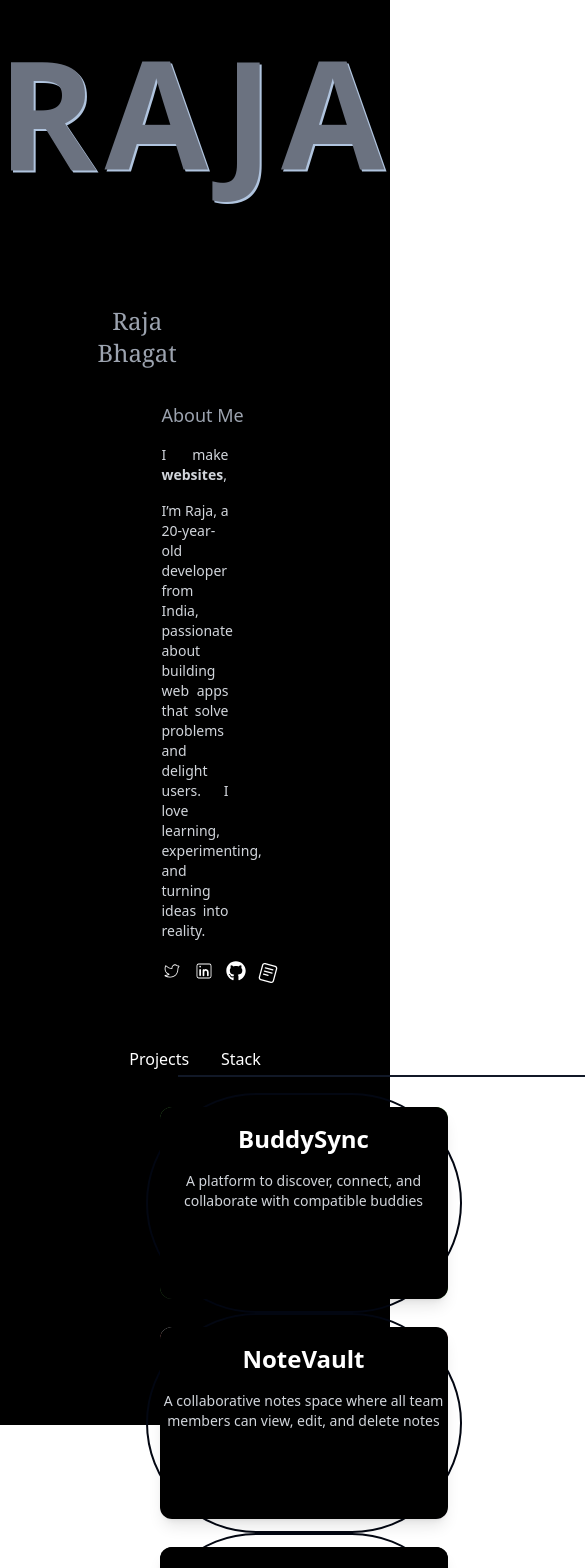
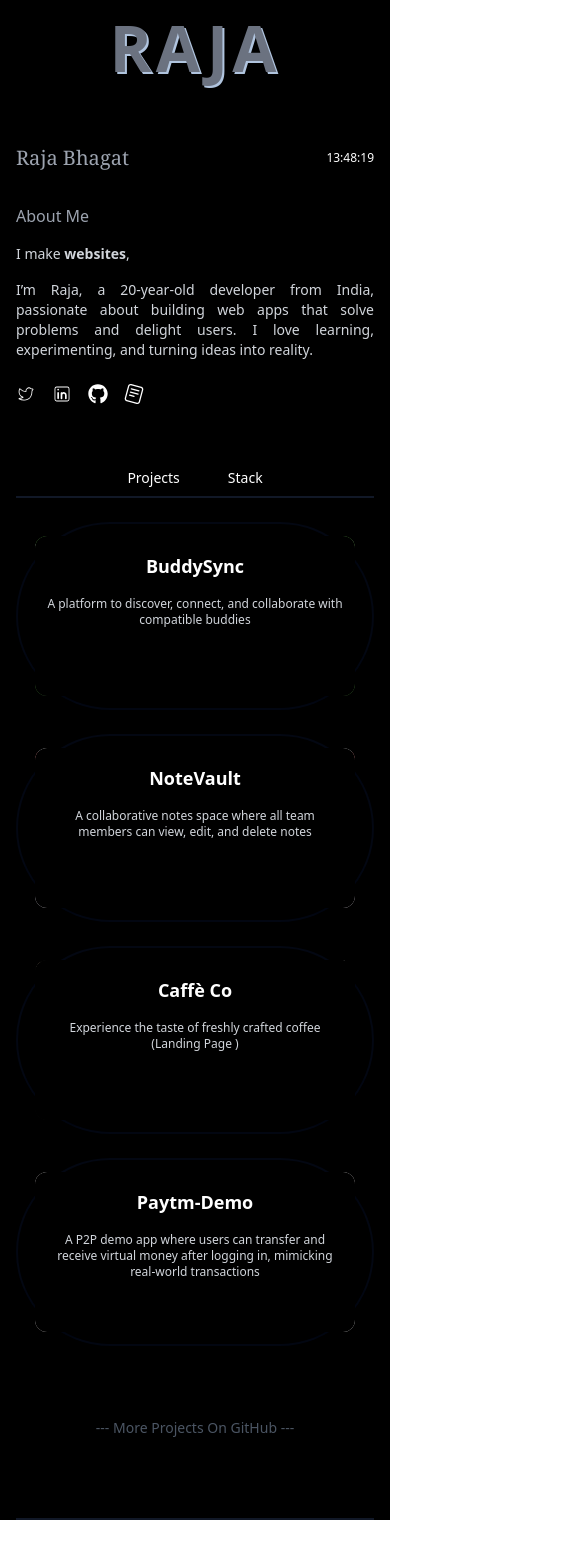
Before and after one commit to RajaBhagat83/Portfolio, a React (Vite) app: page / in a window 390 px wide. Shown: the top 1568 px of the page, 585 px wide, since content can reach past the window. After the commit the page ends 1520 px from the top, so only its background shows below. Built offline with nearby package versions, Linux system fonts and the light colour scheme.

Commit message:
responsive

```diff
--- a/src/Components/Main.tsx
+++ b/src/Components/Main.tsx
@@ -43,28 +43,29 @@ function Main() {
   return (
     <div className="h-full w-full">
   <Name />
-      <div className="bg-black h-[1200px] flex justify-center text-center">
-        <div className="w-1/2 h-[80%] text-white mt-16">
-          <div className="flex justify-evenly mt-4">
-            <div
-              title="heading"
-              className="font-serif text-2xl text-gray-400 mr-80"
-            >
+
+  <div className="bg-black min-h-screen flex justify-center text-center px-4">
+    <div className="w-full md:w-3/4 lg:w-1/2 text-white mt-8 md:mt-16">
+
+      {/* Header */}
+      <div className="flex justify-between items-center mt-4">
+        <div className="font-serif text-xl md:text-2xl text-gray-400">
           Raja Bhagat
         </div>
-
-            <div title="time" className="text-sm">
+        <div className="text-xs md:text-sm">
           {date}
         </div>
       </div>
-          {/* <div id="line" className="bg-white h-0.5 mt-12 w-[559px] ml-16"></div> */}
+
+      {/* About */}
       <div
-            className="text-lg text-gray-400 flex justify-start ml-16 mt-8"
+        className="text-base md:text-lg text-gray-400 flex justify-start mt-8"
         id="about"
       >
         About Me
       </div>
-          <div className=" mx-16 mt-4 text-sm text-gray-300 text-justify">
+
+      <div className="mt-4 text-sm md:text-base text-gray-300 text-justify">
         <h1>
           I make{" "}
           <motion.span
@@ -90,63 +91,42 @@ function Main() {
           learning, experimenting, and turning ideas into reality.
         </h2>
       </div>
-          <div className="flex gap-3 ml-16 mt-5 cursor-pointer">
-            <CiTwitter
-              size={20}
-              onClick={() => {
-                navigate("https://x.com/Raja__bhagat");
-              }}
-            />
-            <CiLinkedin
-              size={20}
-              onClick={() => {
-                navigate("https://www.linkedin.com/in/raja-bhagat-6a04b02a9/");
-              }}
-            />
-            <FaGithub
-              size={20}
-              onClick={() => {
-                navigate("https://github.com/RajaBhagat83");
-              }}
-            />
-            <a href={resume} download className="group btn" >
-            <SiReaddotcv
-            size={20} className="mt-0.5 group-hover:scale-110" />
+
+      {/* Social icons */}
+      <div className="flex gap-4 mt-6 justify-start cursor-pointer">
+        <CiTwitter size={20} onClick={() => navigate("https://x.com/Raja__bhagat")} />
+        <CiLinkedin size={20} onClick={() => navigate("https://www.linkedin.com/in/raja-bhagat-6a04b02a9/")} />
+        <FaGithub size={20} onClick={() => navigate("https://github.com/RajaBhagat83")} />
+        <a href={resume} download className="group">
+          <SiReaddotcv size={20} className="group-hover:scale-110 transition" />
         </a>
       </div>
-          <div className="cursor-pointer flex justify-evenly mt-16">
-            <div
-              onClick={() => {
-                setStackData(false);
-                setProject(true);
-              }}
-            >
+
+      {/* Tabs */}
+      <div className="cursor-pointer flex justify-center gap-12 mt-16 text-sm md:text-base">
+        <div onClick={() => { setStackData(false); setProject(true); }}>
           Projects
         </div>
-            <div
-              onClick={() => {
-                setProject(false);
-                setStackData(true);
-              }}
-            >
+        <div onClick={() => { setProject(false); setStackData(true); }}>
           Stack
         </div>
       </div>
-          <div
-            id="line"
-            className="h-0.5 w-[559px] shadow-2xl bg-gray-900 mt-1 ml-20"
-          ></div>
-          <div className="">
+
+      {/* Divider */}
+      <div className="h-0.5 w-full bg-gray-900 mt-2"></div>
+
+      {/* Content */}
+      <div>
         {project && <Project />}
         {stackdata && <Stack />}
       </div>
-          <div
-            id="line"
-            className="h-0.5 w-[559px] shadow-2xl bg-gray-900 mt-32 ml-20"
-          ></div>
+
+      {/* Footer Divider */}
+      <div className="h-0.5 w-full bg-gray-900 mt-20"></div>
     </div>
   </div>
 </div>
+
   );
 }
 
--- a/src/Components/Project.tsx
+++ b/src/Components/Project.tsx
@@ -1,24 +1,58 @@
-import ProjectPart from "../parts/ProjectPart"
-import buddy from "../assets/buddy.png"
-import notes from "../assets/notes.png"
-import coffee from "../assets/Coffee.png"
-import paytm from "../assets/patym.png"
-import { useNavigate } from "react-router-dom"
-
+import ProjectPart from "../parts/ProjectPart";
+import buddy from "../assets/buddy.png";
+import notes from "../assets/notes.png";
+import coffee from "../assets/Coffee.png";
+import paytm from "../assets/patym.png";
+import { useNavigate } from "react-router-dom";
 
 function Project() {
-  const navigate=useNavigate();
+  const navigate = useNavigate();
+
   return (
-      <div className="mt-4 w-full ml-12 h-full flex flex-wrap ">
-       <ProjectPart link="https://frontend-finder.vercel.app/" image={buddy} alt="Buddy-finder" title="BuddySync" desc="A platform to discover, connect, and collaborate with compatible buddies" />
-       <ProjectPart link="https://notes-frontend-rho-sandy.vercel.app/login" image={notes} alt="Notes-All" title="NoteVault" desc="A collaborative notes space where all team members can view, edit, and delete notes" />
-      <ProjectPart link="https://midnightsip.netlify.app/" image={coffee} alt="Landing-Page" title="Caffè Co" desc="Experience the taste of freshly crafted coffee (Landing Page )" />
-      <ProjectPart link="https://github.com/RajaBhagat83/Paytm" image={paytm} alt="Paytm-Demo" title="Paytm-Demo" desc="A P2P demo app where users can transfer and receive virtual money after logging in, mimicking real-world transactions " />
-      <h1 className="text-gray-600 relative left-48 mt-12 cursor-pointer" onClick={() => {
-           navigate("https://github.com/RajaBhagat83")
-      }}>--- More Projects On Github----</h1>
-   </div>
-  )
+    <div className="mt-6 w-full h-full flex flex-wrap justify-center sm:justify-start gap-6 sm:gap-8 sm:ml-6">
+      <ProjectPart
+        link="https://frontend-finder.vercel.app/"
+        image={buddy}
+        alt="Buddy-finder"
+        title="BuddySync"
+        desc="A platform to discover, connect, and collaborate with compatible buddies"
+      />
+
+      <ProjectPart
+        link="https://notes-frontend-rho-sandy.vercel.app/login"
+        image={notes}
+        alt="Notes-All"
+        title="NoteVault"
+        desc="A collaborative notes space where all team members can view, edit, and delete notes"
+      />
+
+      <ProjectPart
+        link="https://midnightsip.netlify.app/"
+        image={coffee}
+        alt="Landing-Page"
+        title="Caffè Co"
+        desc="Experience the taste of freshly crafted coffee (Landing Page )"
+      />
+
+      <ProjectPart
+        link="https://github.com/RajaBhagat83/Paytm"
+        image={paytm}
+        alt="Paytm-Demo"
+        title="Paytm-Demo"
+        desc="A P2P demo app where users can transfer and receive virtual money after logging in, mimicking real-world transactions"
+      />
+
+      {/* More projects */}
+      <h1
+        className="w-full text-center text-gray-600 mt-12 cursor-pointer text-sm sm:text-base"
+        onClick={() => {
+          navigate("https://github.com/RajaBhagat83");
+        }}
+      >
+        --- More Projects On GitHub ---
+      </h1>
+    </div>
+  );
 }
 
-export default Project
+export default Project;
--- a/src/Components/Stack.tsx
+++ b/src/Components/Stack.tsx
@@ -13,24 +13,32 @@ import { SiSocketdotio } from "react-icons/si";
 import { FaGithub } from "react-icons/fa";
 import { FaAws } from "react-icons/fa";
 import { SiTypescript } from "react-icons/si";
-
 function Stack() {
   return (
-    <div className='flex flex-wrap w-[790px]'>
-    <Stackinput name="React Js" icons={<FaReact size={40} className='ml-24 '/>} />
-    <Stackinput name="Express Js" icons={ <SiExpress size={40} className='ml-24'/>} />
-    <Stackinput name="Mongo DB" icons={ <DiMongodb size={40} className='ml-24'/>} />
-    <Stackinput name="Postgres SQL" icons={ <DiPostgresql size={40} className='ml-24'/>} />
-    <Stackinput name="Next Js" icons={ <RiNextjsFill size={40} className='ml-24'/>} />
-    <Stackinput name="Typescript" icons={ <SiTypescript size={35} className='ml-24'/>} />
-    <Stackinput name="Tailwind CSS" icons={ <RiTailwindCssFill size={35} className='ml-24'/>} />
-    <Stackinput name="Recoil" icons={ <SiRecoil size={40} className='ml-24'/>} />
-    <Stackinput name="Redis" icons={ <DiRedis size={40} className='ml-24'/>} />
-    <Stackinput name="Socket.io" icons={ <SiSocketdotio size={35} className='ml-24'/>} />
-    <Stackinput name="Github" icons={ <FaGithub size={40} className='ml-24'/>} />
-    <Stackinput name="AWS" icons={ <FaAws size={40} className='ml-24'/>} />
-      </div>
-  )
+    <div
+      className="
+        flex flex-wrap
+        w-[770px]
+        max-w-[770px]
+        mx-auto
+        justify-center
+        mr-44
+      "
+    >
+      <Stackinput name="React Js" icons={<FaReact size={40} className="ml-0 sm:ml-12 lg:ml-24" />} />
+      <Stackinput name="Express Js" icons={<SiExpress size={40} className="ml-0 sm:ml-12 lg:ml-24" />} />
+      <Stackinput name="Mongo DB" icons={<DiMongodb size={40} className="ml-0 sm:ml-12 lg:ml-24" />} />
+      <Stackinput name="Postgres SQL" icons={<DiPostgresql size={40} className="ml-0 sm:ml-12 lg:ml-24" />} />
+      <Stackinput name="Next Js" icons={<RiNextjsFill size={40} className="ml-0 sm:ml-12 lg:ml-24" />} />
+      <Stackinput name="Typescript" icons={<SiTypescript size={35} className="ml-0 sm:ml-12 lg:ml-24" />} />
+      <Stackinput name="Tailwind CSS" icons={<RiTailwindCssFill size={35} className="ml-0 sm:ml-12 lg:ml-24" />} />
+      <Stackinput name="Recoil" icons={<SiRecoil size={40} className="ml-0 sm:ml-12 lg:ml-24" />} />
+      <Stackinput name="Redis" icons={<DiRedis size={40} className="ml-0 sm:ml-12 lg:ml-24" />} />
+      <Stackinput name="Socket.io" icons={<SiSocketdotio size={35} className="ml-0 sm:ml-12 lg:ml-24" />} />
+      <Stackinput name="Github" icons={<FaGithub size={40} className="ml-0 sm:ml-12 lg:ml-24" />} />
+      <Stackinput name="AWS" icons={<FaAws size={40} className="ml-0 sm:ml-12 lg:ml-24" />} />
+    </div>
+  );
 }
 
-export default Stack
+export default Stack;
--- a/src/parts/Name.tsx
+++ b/src/parts/Name.tsx
@@ -1,11 +1,22 @@
 function Name() {
   return (
-    <div className="bg-black flex justify-center text-center">
-        <div
-          className="text-[150px] font-extrabold tracking-[8px]  text-transparent
-               drop-shadow-[2px_2px_0_#b0c4de] ">
-          <h1 className="text-gray-500">RAJA</h1>
-        </div>
+    <div className="bg-black flex justify-center text-center px-2">
+      <div
+        className="
+          text-[64px]
+          sm:text-[96px]
+          md:text-[120px]
+          lg:text-[150px]
+          font-extrabold
+          tracking-[4px]
+          sm:tracking-[6px]
+          lg:tracking-[8px]
+          text-transparent
+          drop-shadow-[2px_2px_0_#b0c4de]
+        "
+      >
+        <h1 className="text-gray-500">RAJA</h1>
+      </div>
     </div>
   );
 }
--- a/src/parts/ProjectPart.tsx
+++ b/src/parts/ProjectPart.tsx
@@ -6,23 +6,65 @@ type projectInput={
   title:string,
   desc :string
 }
-function ProjectPart(input :projectInput) {
+function ProjectPart(input: projectInput) {
   return (
-    <div className="p-3 border-2 border-gray-950 rounded-full">
-        <a href={input.link} target='_blank'  className="group relative block w-72 h-48 overflow-hidden rounded-xl shadow-lg cursor-pointer" >
-        <img src={input.image} alt={input.alt} className='w-full h-full object-cover  transition-transform duration-500 group-hover:scale-110'
+    <div
+      className="
+        p-3
+        border-2 border-gray-950
+        rounded-full
+        w-full
+        sm:w-auto
+        flex justify-center
+      "
+    >
+      <a
+        href={input.link}
+        target="_blank"
+        className="
+          group relative block
+          w-full
+          max-w-xs
+          sm:w-72
+          h-40
+          sm:h-48
+          overflow-hidden
+          rounded-xl
+          shadow-lg
+          cursor-pointer
+        "
+      >
+        <img
+          src={input.image}
+          alt={input.alt}
+          className="
+            w-full h-full object-cover
+            transition-transform duration-500
+            group-hover:scale-110
+          "
         />
+
         <div
-        className="absolute inset-0 opacity-1 group-hover:opacity-0 transition-opacity duration-1000"
+          className="
+            absolute inset-0
+            opacity-100
+            group-hover:opacity-0
+            transition-opacity
+            duration-1000
+          "
         >
-         <div className="w-full h-full bg-black">
-          <h3 className="text-white text-2xl font-semibold pt-4">{input.title}</h3>
-        <p className="text-gray-300 text-sm mt-4 ">{input.desc}</p>
+          <div className="w-full h-full bg-black px-3 sm:px-0">
+            <h3 className="text-white text-lg sm:text-2xl font-semibold pt-4">
+              {input.title}
+            </h3>
+            <p className="text-gray-300 text-xs sm:text-sm mt-4">
+              {input.desc}
+            </p>
           </div>
         </div>
       </a>
     </div>
-  )
+  );
 }
 
-export default ProjectPart
+export default ProjectPart;
--- a/src/parts/Stack.tsx
+++ b/src/parts/Stack.tsx
@@ -1,18 +1,47 @@
-import React from 'react'
+import React from "react";
 
 type stackinput = {
-  name:string,
-  icons : React.ReactNode;
-}
-function Stackinput({name ,icons}:stackinput) {
+  name: string;
+  icons: React.ReactNode;
+};
+
+function Stackinput({ name, icons }: stackinput) {
   return (
-    <div className='hover:scale-105 focus:outline-2 focus:outline-offset-2  active:scale-100 cursor-pointer  w-64 ' >
-      <div className='flex justify-start mt-12'>
+    <div
+      className="
+        cursor-pointer
+        w-full
+        sm:w-56
+        md:w-64
+        hover:scale-105
+        active:scale-100
+        transition-transform
+      "
+    >
+      <div
+        className="
+          flex items-center
+          justify-start
+          mt-6
+          sm:mt-10
+          md:mt-12
+          gap-4
+        "
+      >
         {icons}
-        <h2 className='relative top-11 right-12 text-sm'>{name}</h2>
+        <h2
+          className="
+            text-xs
+            sm:text-sm
+            relative
+            sm:top-11 sm:right-12
+          "
+        >
+          {name}
+        </h2>
       </div>
     </div>
-  )
+  );
 }
 
 export default Stackinput;
```
Lines whose indentation alone changed are shown as unchanged.
